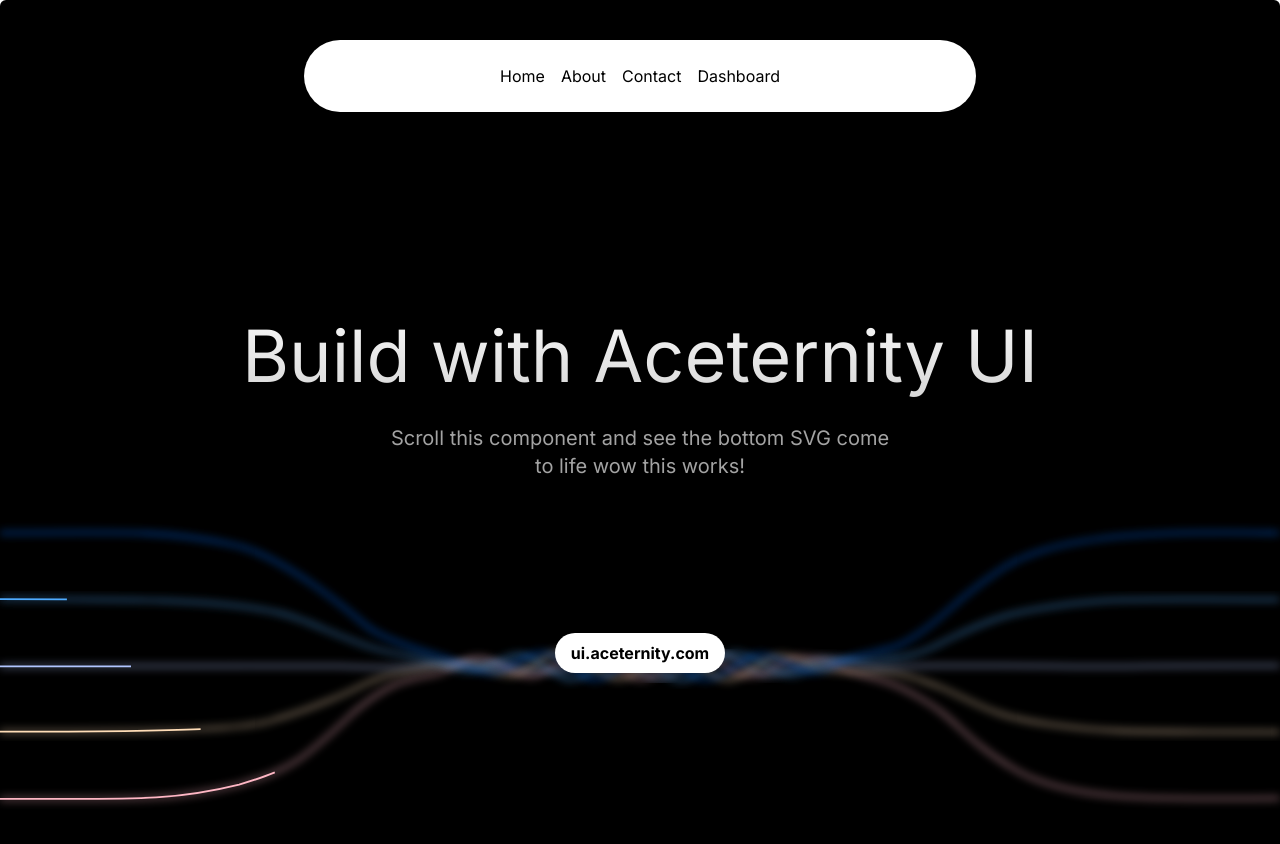
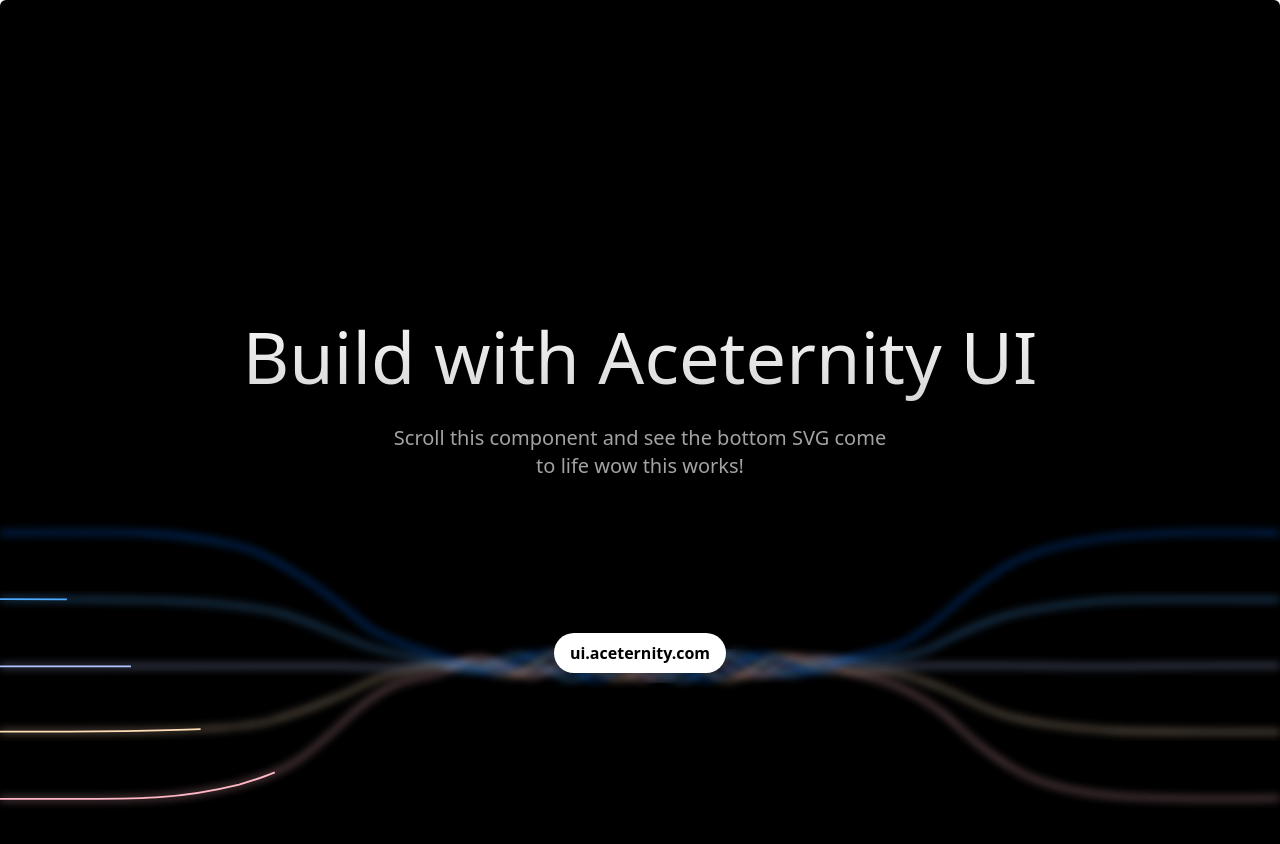
Before and after one commit to lhlRahman/InteliCourse, a Next.js app: page / in a window 1280 px wide. Shown: the top 844 px of the page. Built offline with nearby package versions, Linux system fonts and the light colour scheme.

Commit message:
some clerk

```diff
--- a/app/layout.js
+++ b/app/layout.js
@@ -1,6 +1,8 @@
 import { Inter } from "next/font/google";
 import "./globals.css";
 import Navbar from "@/components/Navbar";
+import { ClerkProvider } from '@clerk/nextjs'
+
 
 const inter = Inter({ subsets: ["latin"] });
 
@@ -11,11 +13,10 @@
 
 export default function RootLayout({ children }) {
   return (
-    <html lang="en">
-      <body className={inter.className}>
-        <Navbar />
-        {children}
-      </body>
-    </html>
+    <ClerkProvider>
+      <html lang="en">
+        <body>{children}</body>
+      </html>
+    </ClerkProvider>
   );
 }
--- a/package.json
+++ b/package.json
@@ -9,6 +9,7 @@
     "lint": "next lint"
   },
   "dependencies": {
+    "@clerk/nextjs": "^4.29.9",
     "@prisma/client": "^5.11.0",
     "@react-three/drei": "^9.103.0",
     "@react-three/fiber": "^8.16.1",
```
Also changed, not shown: 1 other file (tests, documents, lock files or other folders).
